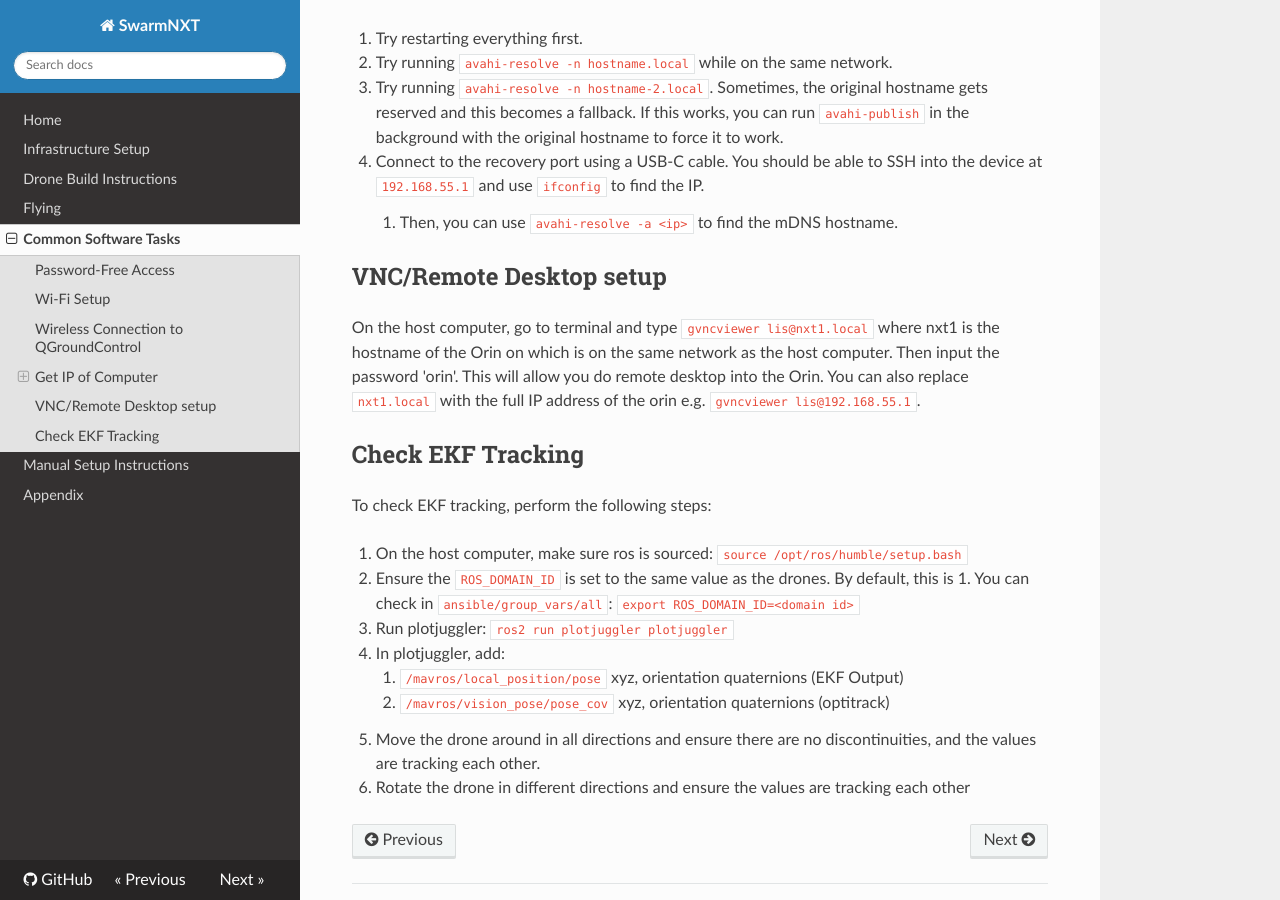
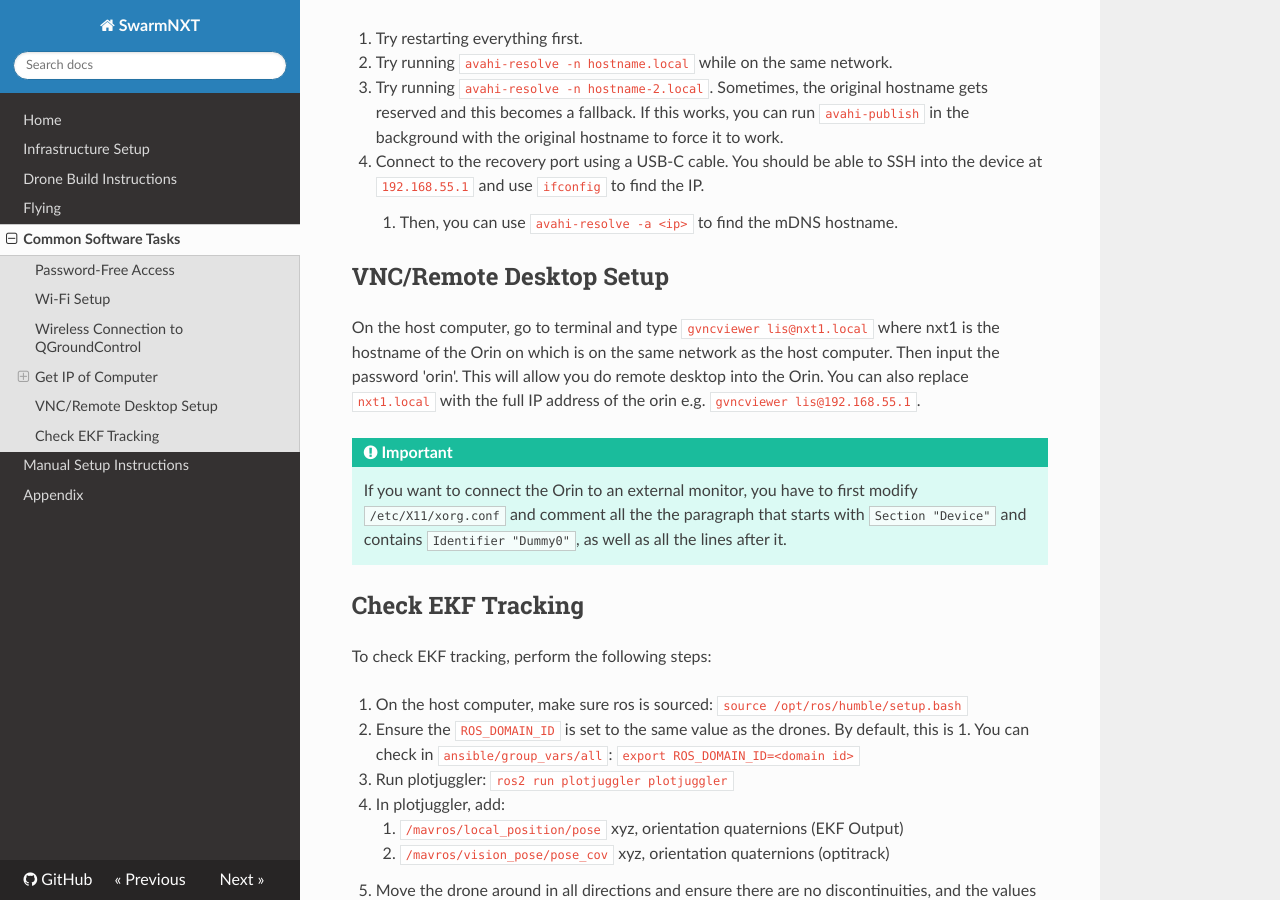
Before and after one commit to lis-epfl/swarm-nxt, an MkDocs documentation site: the page built from docs/software-common-tasks.md, in a window 1280 px wide and 900 px high, scrolled down 1725 px. Built offline with MkDocs 1.6.1, drawn with Linux system fonts in a browser that asks for light colours; nearby versions of some CDN libraries.

```diff
--- a/docs/software-common-tasks.md
+++ b/docs/software-common-tasks.md
@@ -67,9 +67,12 @@ If you do not know the IP address of a drone, you can try these steps to find it
 4. Connect to the recovery port using a USB-C cable. You should be able to SSH into the device at `192.168.55.1` and use `ifconfig` to find the IP.
 	1. Then, you can use `avahi-resolve -a <ip>` to find the mDNS hostname.
 
-## VNC/Remote Desktop setup
+## VNC/Remote Desktop Setup
 
 On the host computer, go to terminal and type `gvncviewer lis@nxt1.local` where nxt1 is the hostname of the Orin on which is on the same network as the host computer. Then input the password 'orin'. This will allow you do remote desktop into the Orin. You can also replace `nxt1.local` with the full IP address of the orin e.g. `gvncviewer lis@192.168.55.1`.
+
+!!! important
+    If you want to connect the Orin to an external monitor, you have to first modify `/etc/X11/xorg.conf` and comment all the the paragraph that starts with `Section "Device"` and contains `Identifier "Dummy0"`, as well as all the lines after it.
 
 ## Check EKF Tracking
 
```
